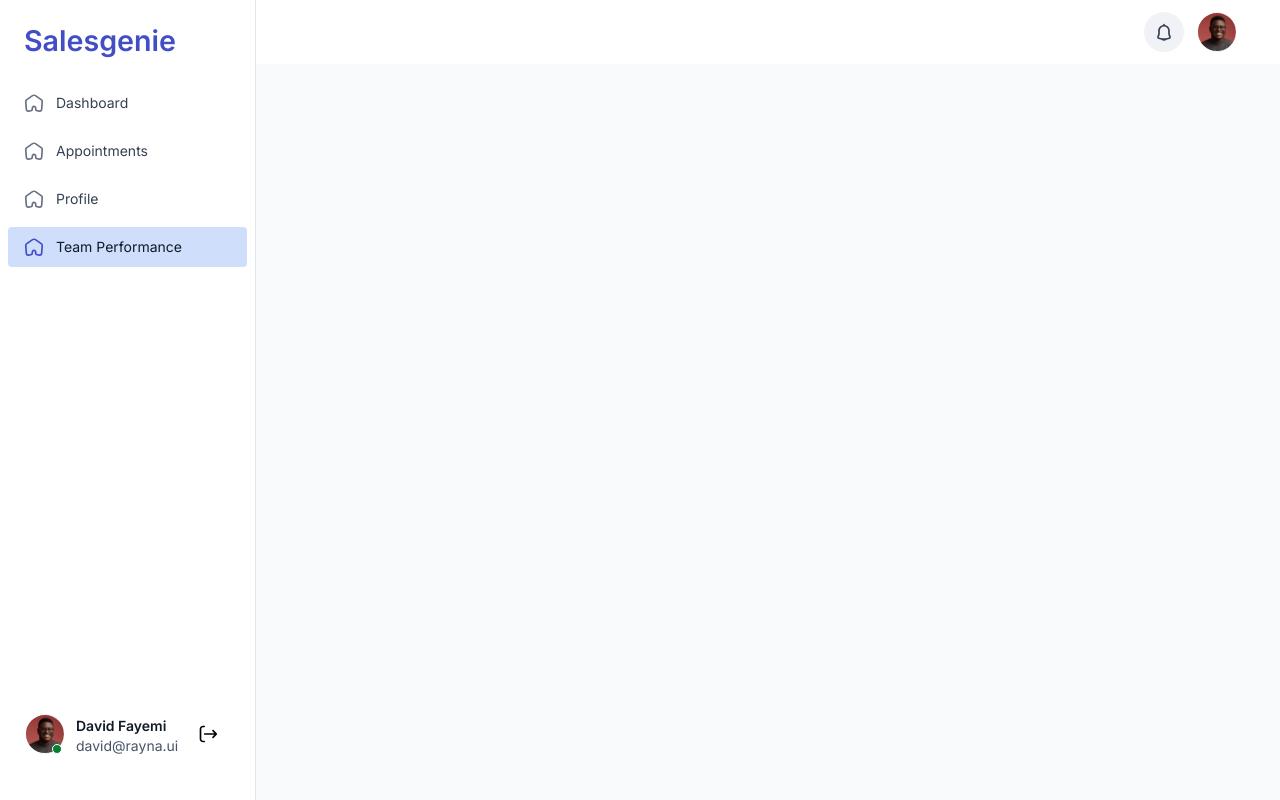
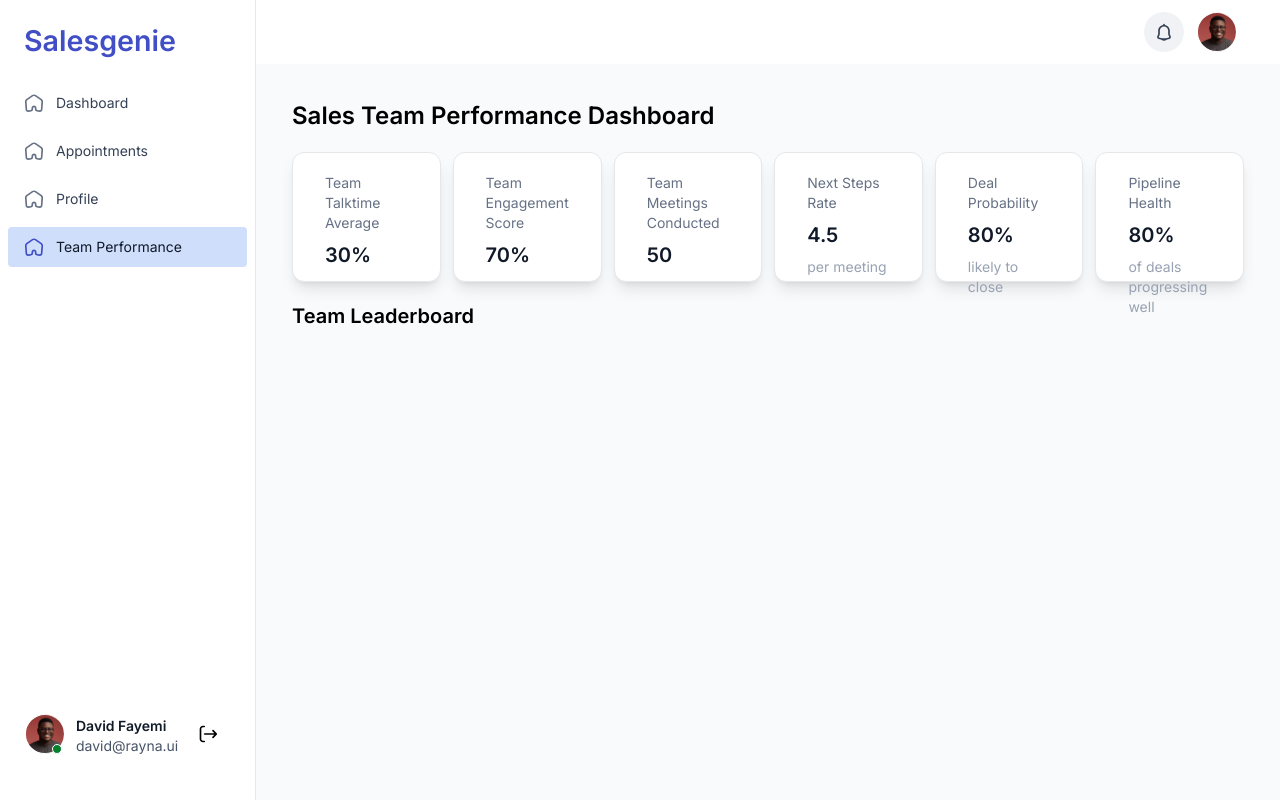
Before and after one commit to sandhra-kv/vanguard-fe, a React (Create React App) app: page /team-performance in a window 1280 px wide. Built offline with nearby package versions, Linux system fonts and the light colour scheme.

Commit message:
Pie chart

```diff
--- /dev/null
+++ b/src/components/charts/PieChart.jsx
@@ -0,0 +1,48 @@
+import React from "react";
+import { Chart as ChartJS, ArcElement, Tooltip, Legend } from "chart.js";
+import { Pie } from "react-chartjs-2";
+
+ChartJS.register(ArcElement, Tooltip, Legend);
+
+const PieChart = () => {
+  const chartData = {
+    labels: [
+      "Product Inventory & Supply Chain",
+      "Pricing & Promotions",
+      "Customer Experience & Engagement",
+      "Sales Performance & Metrics",
+      "Technology & Automation Solutions",
+    ],
+    datasets: [
+      {
+        label: "Dataset 1",
+        data: [40, 20, 15, 10, 15],
+        backgroundColor: [
+          "#505BC5",
+          "#848FF5",
+          "#CACFFF",
+          "#3F47A1",
+          "#6A74D1",
+        ],
+      },
+    ],
+  };
+
+  const chartOptions = {
+    responsive: false,
+    maintainAspectRatio: false,
+    plugins: {
+      legend: {
+        display: false,
+      },
+    },
+  };
+
+  return (
+    <div className="w-60 h-60">
+      <Pie data={chartData} options={chartOptions} width={240} height={240} />
+    </div>
+  );
+};
+
+export default PieChart;
--- a/src/pages/TeamPerformance.jsx
+++ b/src/pages/TeamPerformance.jsx
@@ -1,11 +1,41 @@
-
-
 const TeamPerformance = () => {
-
-
   return (
-    <div>
-
+    <div className="p-5">
+      <h1 className="text-2xl font-semibold">
+        Sales Team Performance Dashboard
+      </h1>
+      <div className="flex justify-between gap-3 pt-5">
+        <div className="bg-white w-full border border-gray-200 rounded-xl shadow-lg flex flex-col gap-2 py-5 px-8 h-[130px]">
+          <div className="text-sm text-[#667185]">Team Talktime Average</div>
+          <div className="text-xl font-semibold text-[#101928]">30%</div>
+        </div>
+        <div className="bg-white w-full border border-gray-200 rounded-xl shadow-lg flex flex-col gap-2 py-5 px-8 h-[130px]">
+          <div className="text-sm text-[#667185]">Team Engagement Score</div>
+          <div className="text-xl font-semibold text-[#101928]">70%</div>
+        </div>
+        <div className="bg-white w-full border border-gray-200 rounded-xl shadow-lg flex flex-col gap-2 py-5 px-8 h-[130px]">
+          <div className="text-sm text-[#667185]">Team Meetings Conducted</div>
+          <div className="text-xl font-semibold text-[#101928]">50</div>
+        </div>
+        <div className="bg-white w-full border border-gray-200 rounded-xl shadow-lg flex flex-col gap-2 py-5 px-8 h-[130px]">
+          <div className="text-sm text-[#667185]">Next Steps Rate</div>
+          <div className="text-xl font-semibold text-[#101928]">4.5</div>
+          <div className="text-sm text-[#98A2B3]">per meeting</div>
+        </div>
+        <div className="bg-white w-full border border-gray-200 rounded-xl shadow-lg flex flex-col gap-2 py-5 px-8 h-[130px]">
+          <div className="text-sm text-[#667185]">Deal Probability</div>
+          <div className="text-xl font-semibold text-[#101928]">80%</div>
+          <div className="text-sm text-[#98A2B3]">likely to close</div>
+        </div>
+        <div className="bg-white w-full border border-gray-200 rounded-xl shadow-lg flex flex-col gap-2 py-5 px-8 h-[130px]">
+          <div className="text-sm text-[#667185]">Pipeline Health</div>
+          <div className="text-xl font-semibold text-[#101928]">80%</div>
+          <div className="text-sm text-[#98A2B3]">
+            of deals progressing well
+          </div>
+        </div>
+      </div>
+      <p className="text-xl font-semibold pt-5">Team Leaderboard</p>
     </div>
   );
 };
```
